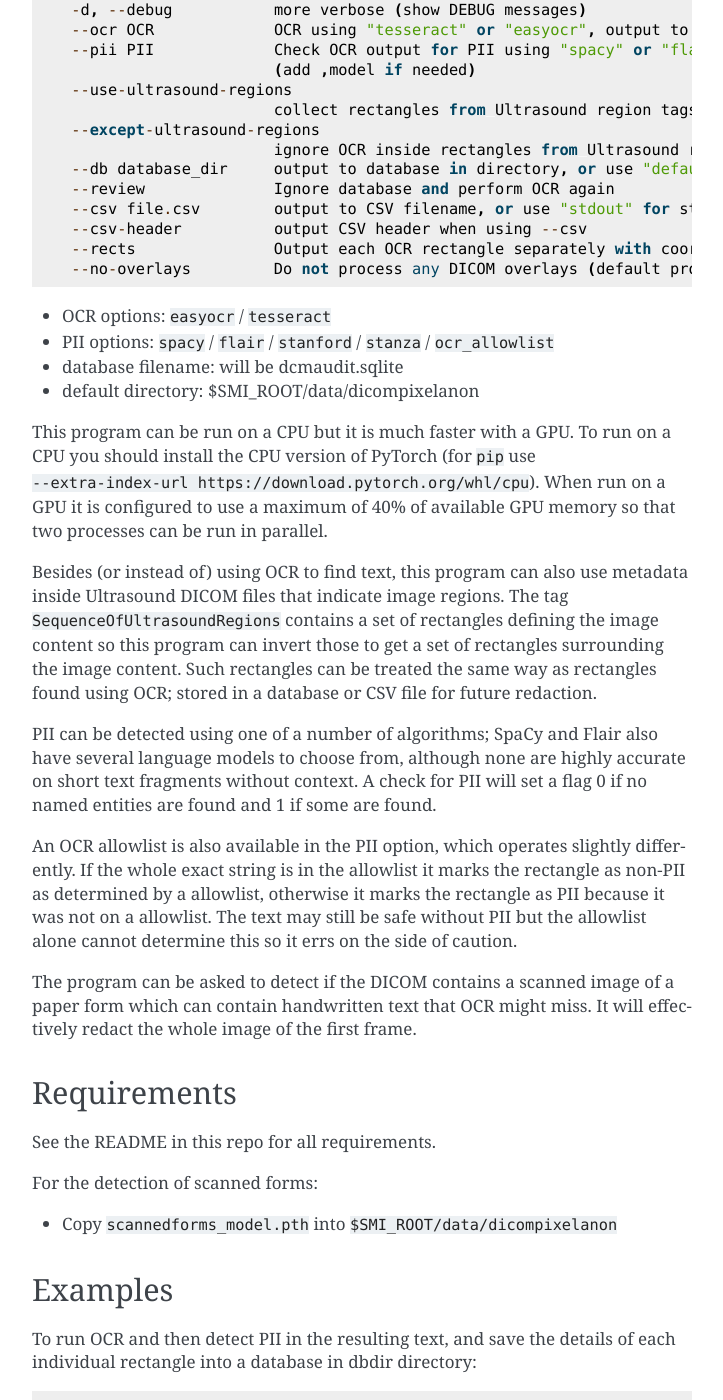
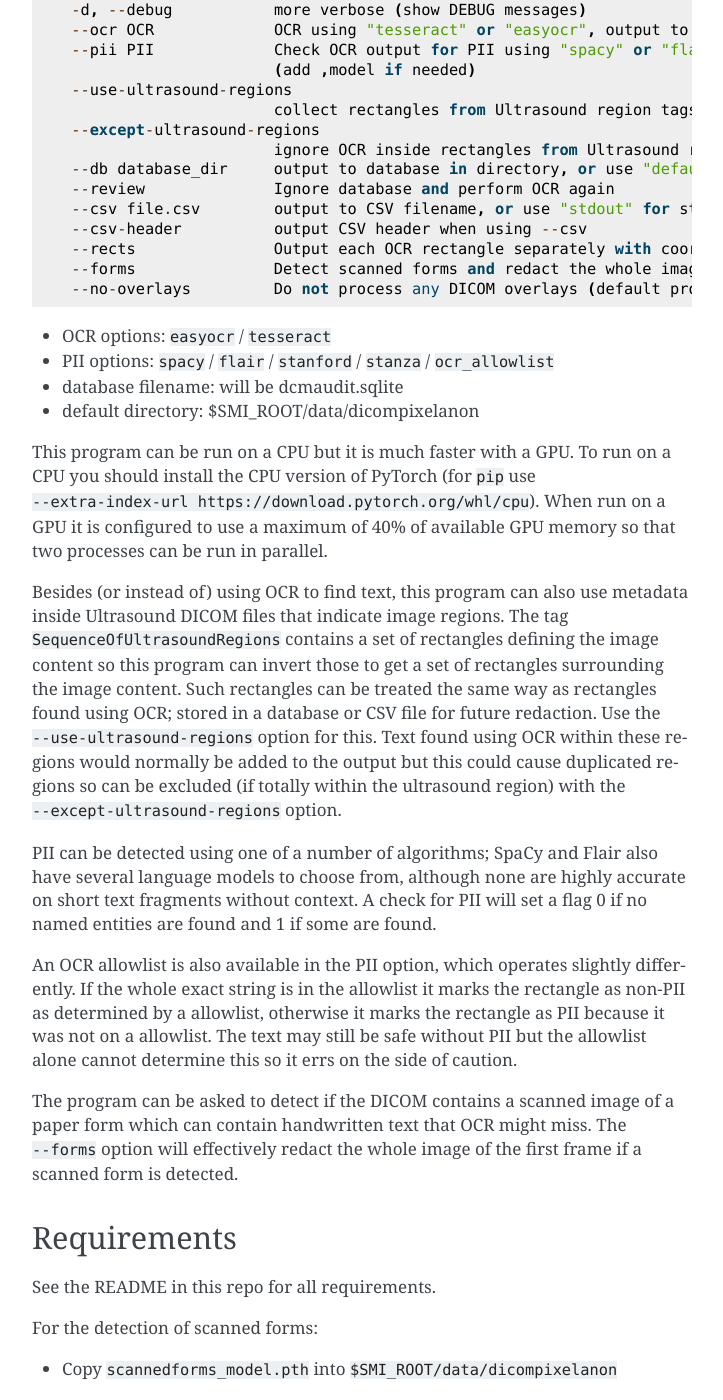
Before and after one commit to SMI/dicompixelanon, a Sphinx documentation site: the page built from doc/dicom_ocr.md, in a window 1280 px wide and 1400 px high, scrolled down 468 px. Shown: the whole window, without its empty margins (388-1111 px from the left). Built offline with Sphinx 7.4.7, drawn with Linux system fonts in a browser that asks for light colours.

Commit message:
Update doc

````diff
--- a/doc/dicom_ocr.md
+++ b/doc/dicom_ocr.md
@@ -11,7 +11,7 @@ usage: dicom_ocr.py [-v] [-d] [--ocr OCR] [--pii PII]
                          [--csv filename.csv or "stdout"]
                          [--db database_dir or "default"] [--review]
                          [--csv-header/--no-csv-header]
-                         [--rects] [--no-overlays]
+                         [--rects] [--forms] [--no-overlays]
                          [--use-ultrasound-regions]
                          [--except-ultrasound-regions]
                          files...
@@ -30,6 +30,7 @@ usage: dicom_ocr.py [-v] [-d] [--ocr OCR] [--pii PII]
  --csv file.csv        output to CSV filename, or use "stdout" for stdout
  --csv-header          output CSV header when using --csv
  --rects               Output each OCR rectangle separately with coordinates
+ --forms               Detect scanned forms and redact the whole image
  --no-overlays         Do not process any DICOM overlays (default processes overlays)
 ```
 
@@ -50,7 +51,10 @@ The tag `SequenceOfUltrasoundRegions` contains a set of rectangles defining
 the image content so this program can invert those to get a set of rectangles
 surrounding the image content. Such rectangles can be treated the same way
 as rectangles found using OCR; stored in a database or CSV file for future
-redaction.
+redaction. Use the `--use-ultrasound-regions` option for this. Text found
+using OCR within these regions would normally be added to the output
+but this could cause duplicated regions so can be excluded (if totally within
+the ultrasound region) with the `--except-ultrasound-regions` option.
 
 PII can be detected using one of a number of algorithms; SpaCy and Flair
 also have several language models to choose from, although none are highly
@@ -66,7 +70,8 @@ the side of caution.
 
 The program can be asked to detect if the DICOM contains a scanned image
 of a paper form which can contain handwritten text that OCR might miss.
-It will effectively redact the whole image of the first frame.
+The `--forms` option will effectively redact the whole image of the first frame
+if a scanned form is detected.
 
 ## Requirements
 
````
